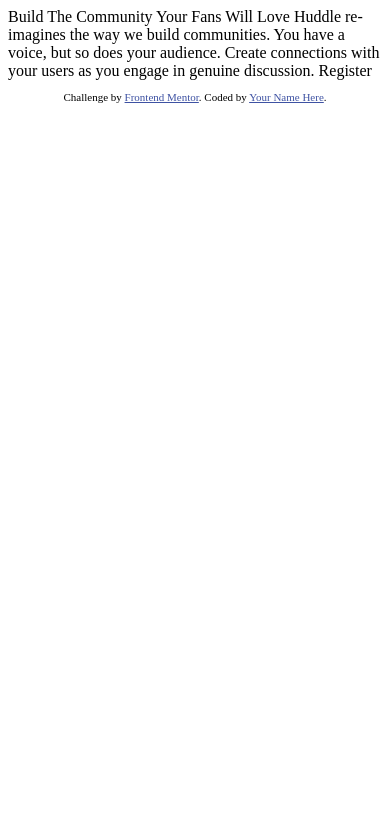
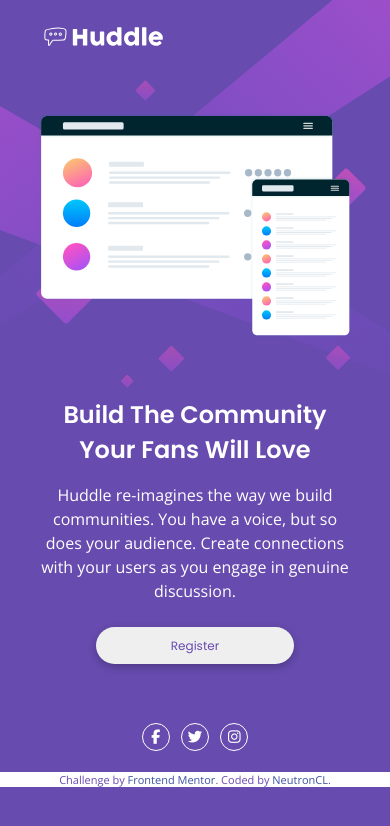
Before and after one commit to Baradit/Huddle-landing-single, a plain HTML site: page index.html in a window 390 px wide. Drawn offline with nearby package versions, Linux system fonts and the light colour scheme.

Commit message:
mobile version done

```diff
--- a/index.html
+++ b/index.html
@@ -7,7 +7,10 @@
   <link rel="icon" type="image/png" sizes="32x32" href="./images/favicon-32x32.png">
 
   <title>Frontend Mentor | Huddle landing page with single introductory section</title>
-
+  <link rel="stylesheet" href="/style/main.css">
+  <link rel="preconnect" href="https://fonts.gstatic.com" crossorigin>
+  <link href="https://fonts.googleapis.com/css2?family=Open+Sans&family=Poppins:wght@400;600&display=swap" rel="stylesheet">
+  <script src="https://kit.fontawesome.com/bd9eab947e.js" crossorigin="anonymous"></script>
   <!-- Feel free to remove these styles or customise in your own stylesheet 👍 -->
   <style>
     .attribution { font-size: 11px; text-align: center; }
@@ -16,17 +19,47 @@
 </head>
 <body>
 
-  Build The Community Your Fans Will Love
+  <section class="hero">
+    <div class="hero__container">
+      <header>
+        <img src="/images/logo.svg" alt="">
+      </header>
+      <div class="hero__img">
+        <img src="/images/illustration-mockups.svg" alt="">
+      </div>
+    <div class="hero__content">
+      <h1>Build The Community Your Fans Will Love</h1>
+      <p>Huddle re-imagines the way we build communities. You have a voice, but so does your audience.
+      Create connections with your users as you engage in genuine discussion. </p>
+      <button>Register</button>
+    </div>
+    <div class="hero__social">
+      <div class="hero__social-item">
+        <i class="fab fa-facebook-f"></i>
+      </div>
+      <div class="hero__social-item">
+        <i class="fab fa-twitter"></i>
+      </div>
+      <div class="hero__social-item">
+        <i class="fab fa-instagram"></i>
+      </div>
+    </div>
+  </section>
 
-  Huddle re-imagines the way we build communities. You have a voice, but so does your audience.
-  Create connections with your users as you engage in genuine discussion.
 
-  Register
+
+  </main>
+
+
+
+
+
+
 
   <footer>
     <p class="attribution">
       Challenge by <a href="https://www.frontendmentor.io?ref=challenge" target="_blank">Frontend Mentor</a>.
-      Coded by <a href="#">Your Name Here</a>.
+      Coded by <a href="#">NeutronCL</a>.
     </p>
   </footer>
 </body>
--- /dev/null
+++ b/scss/_globals.scss
@@ -0,0 +1,41 @@
+html {
+    font-size: 100%;
+    box-sizing: border-box;
+}
+
+*, *::before, *::after{
+    box-sizing: inherit;
+    margin: 0;
+    padding: 0;
+}
+
+body {
+    font-size: 1rem; // 18px
+    font-weight: 400;
+    font-family: $openSans;
+    background-image: url(/images/bg-mobile.svg);
+    background-repeat: no-repeat;
+    background-size: contain;
+    background-color: $violet;
+    color: #fff;
+}
+
+a, a:visited, a:hover {
+    text-decoration: none;
+    color: inherit;
+}
+
+h1 {
+    font-family: $poppins;
+    font-weight: 700;
+}
+
+img {
+    max-width: 100%;
+}
+
+
+.attribution {
+    background: #fff;
+    color: $violet;
+}
--- /dev/null
+++ b/scss/_hero.scss
@@ -0,0 +1,70 @@
+.hero {
+
+    header {
+        width: 8rem;
+        margin-bottom: 3.5rem;
+    }
+
+    &__container {
+        padding: 1.3rem 2.375rem;
+    }
+
+    &__img {
+        margin-bottom: 3.4rem;
+    }
+
+    &__content {
+        text-align: center;
+        margin-bottom: 3.7rem;
+
+        p {
+            padding: 1rem 0;
+            line-height: 1.5rem;
+        }
+
+        button {
+            font-family: $poppins;
+            margin-top: 0.5rem;
+            padding: 0.6rem 4.7rem;
+            border-radius: 2rem;
+            color: $violet;
+            font-size: 0.75rem;
+            border: none;
+            box-shadow: rgba(0, 0, 0, 0.24) 0px 3px 8px;
+            white-space: nowrap;
+            cursor: pointer;
+
+            &:hover {
+                background: $softMagenta;
+                color: #fff;
+            }
+        }
+    }
+
+    &__social {
+        display: flex;
+        align-items: center;
+        justify-content: center;
+        gap: 0.7rem;
+
+
+        &-item {
+            width: 28px;
+            height: 28px;
+            border-radius: 50%;
+            border: 1px solid #fff;
+            display: flex;
+            align-items: center;
+            justify-content: center;
+
+            &:hover {
+                color: $softMagenta;
+                border: 1px solid $softMagenta;
+            }
+
+            i {
+                font-size: 0.9rem;
+            }
+        }
+    }
+}
--- /dev/null
+++ b/scss/_variables.scss
@@ -0,0 +1,9 @@
+// Colors
+
+$violet: hsl(257, 40%, 49%);
+$softMagenta: hsl(300, 69%, 71%);
+
+// Font families
+
+$openSans: 'Open Sans', sans-serif;
+$poppins: 'Poppins', sans-serif;
--- /dev/null
+++ b/scss/main.scss
@@ -0,0 +1,3 @@
+@import 'variables';
+@import 'globals';
+@import 'hero';
```
Also changed, not shown: style/main.css (added), 1 other file.
